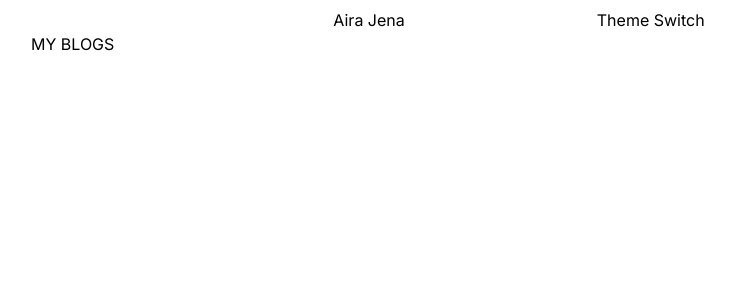
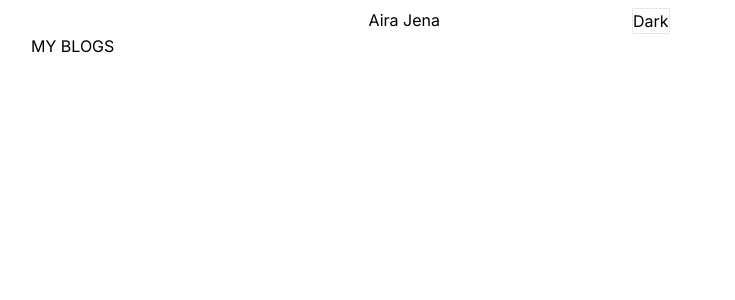
Before and after one commit to 0xaira/blogs, a Next.js app: page / in a window 1280 px wide. Shown: the top 300 px of the page, without its empty margins (121-856 px from the left). Built offline with nearby package versions, Linux system fonts and the light colour scheme.

Commit message:
feat: Implement light and dark mode functionality

```diff
--- a/components/ThemeSwitch.tsx
+++ b/components/ThemeSwitch.tsx
@@ -1,9 +1,28 @@
-import React from 'react'
+"use client";
+
+import React, { useEffect, useState } from "react";
+import { useTheme } from "next-themes";
 
 const ThemeSwitch = () => {
+  const { theme, setTheme } = useTheme();
+  const [mounted, setMounted] = useState(false);
+
+  useEffect(() => {
+    setMounted(true);
+  }, []);
+
+  if (!mounted) {
+    return null;
+  }
+
   return (
-    <button>Theme Switch</button>
-  )
-}
+    <button
+      className="border"
+      onClick={() => setTheme(theme === "dark" ? "light" : "dark")}
+    >
+      {theme === "dark" ? "Light" : "Dark"}
+    </button>
+  );
+};
 
-export default ThemeSwitch
+export default ThemeSwitch;
```
